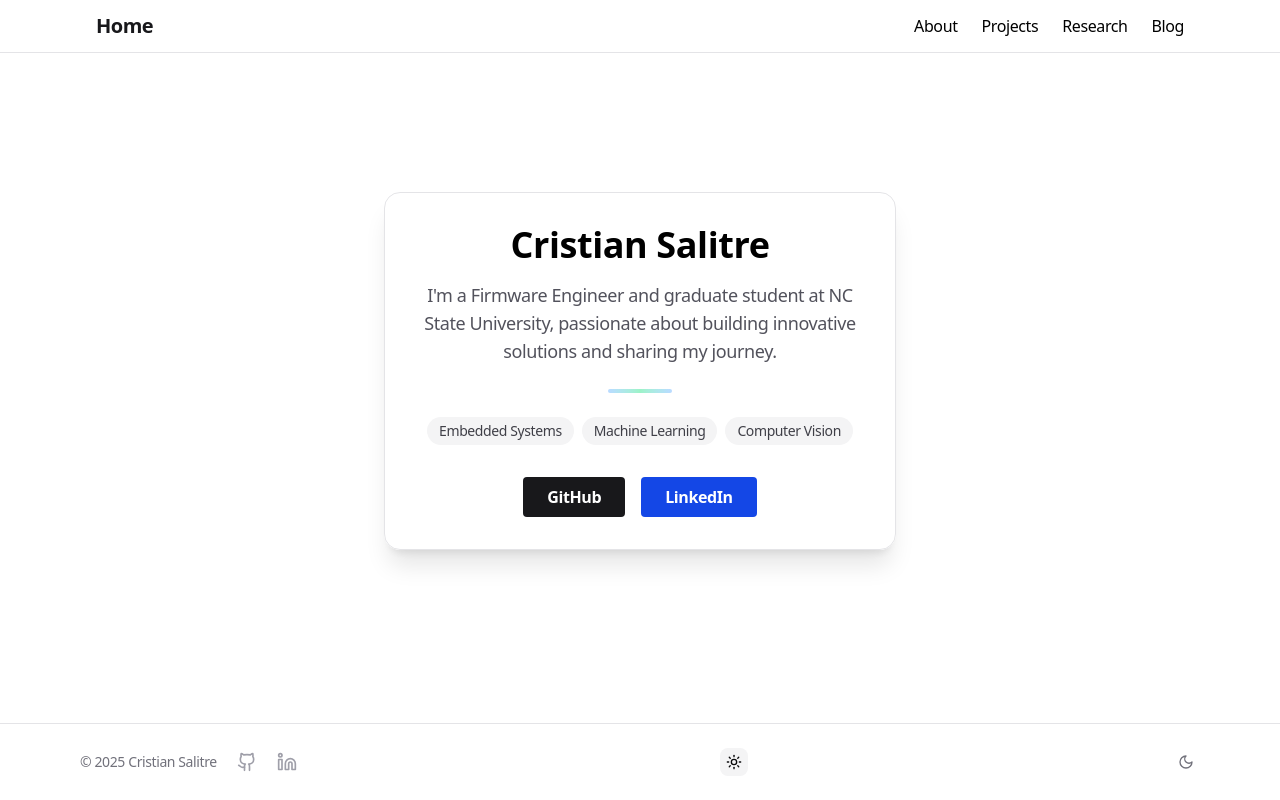
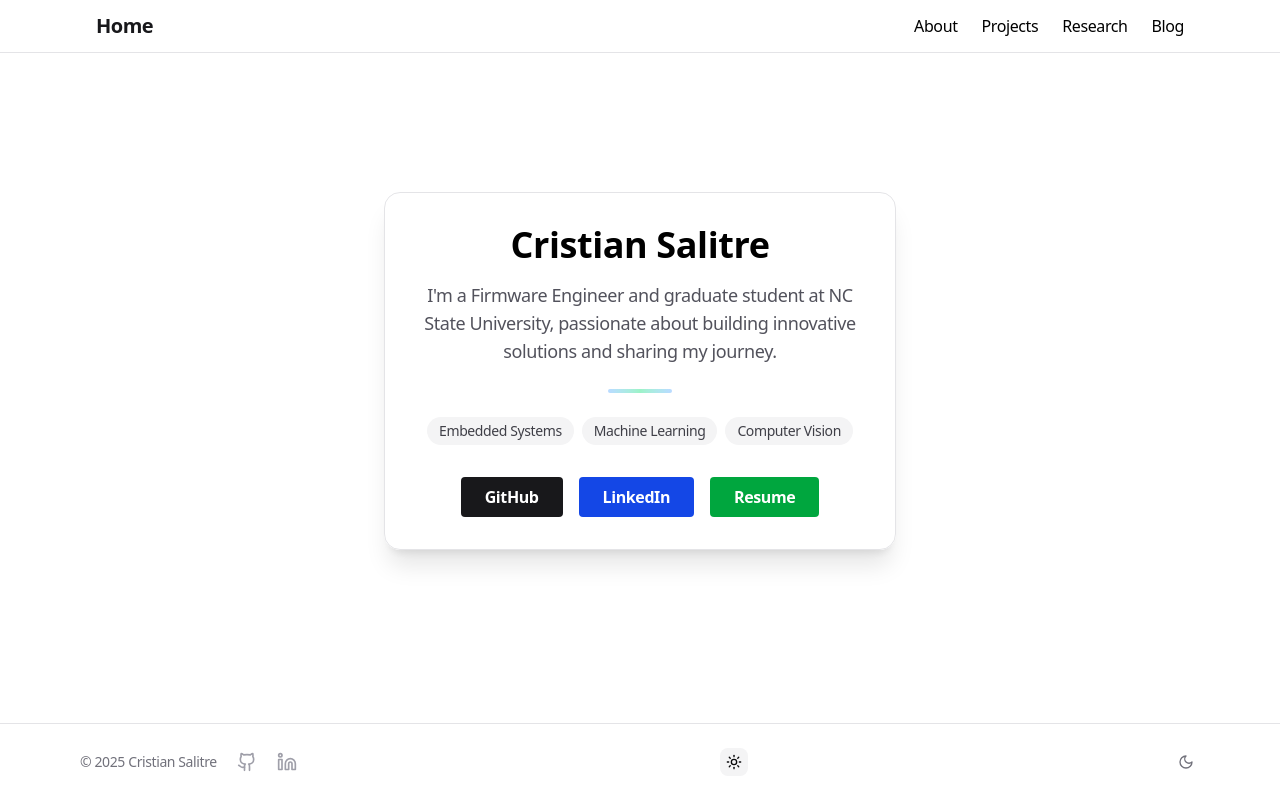
Before and after one commit to csalitred/personal-web, a Next.js app: page / in a window 1280 px wide. Built offline with nearby package versions, Linux system fonts and the light colour scheme.

Commit message:
re-instated option for resume download

```diff
--- a/app/page.tsx
+++ b/app/page.tsx
@@ -74,6 +74,19 @@ export default function Home() {
           >
             LinkedIn
           </motion.a>
+          <motion.button
+            onClick={() => {
+              const link = document.createElement('a')
+              link.href = '/csalitre_resume.pdf'
+              link.download = 'csalitre_resume.pdf'
+              link.click()
+            }}
+            className="px-6 py-2 rounded bg-green-600 text-white font-semibold hover:bg-green-700 transition-colors"
+            whileHover={{ scale: 1.05 }}
+            whileTap={{ scale: 0.95 }}
+          >
+            Resume
+          </motion.button>
         </motion.div>
       </div>
     </motion.main>
```
Also changed, not shown: 2 other files (tests, documents, lock files or other folders).
